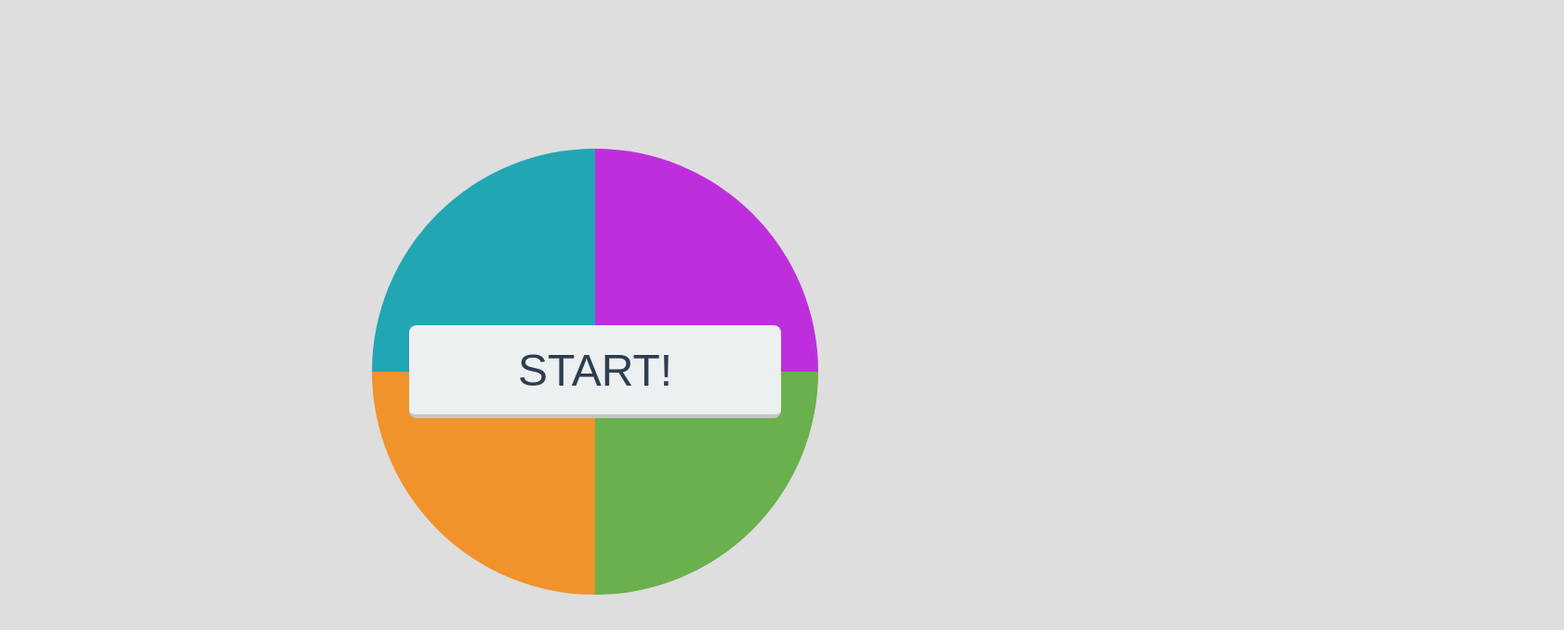
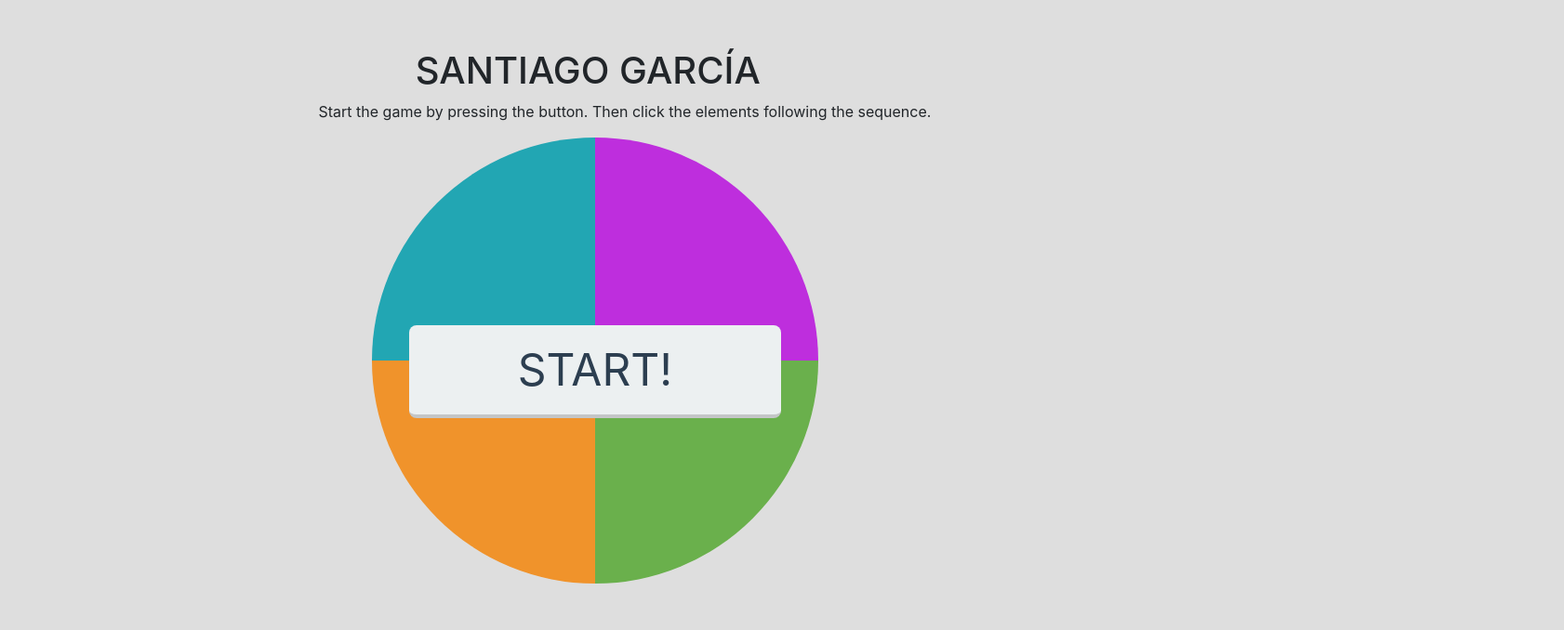
Before and after one commit to san99tiago/javascript-legend, a plain HTML site: page PROJECTS/SIMON_GAME/simon_game.html in a window 1280 px wide. Shown: the whole page at 93% size, 1682 px wide, since content can reach past the window. Drawn offline with nearby package versions, Linux system fonts and the light colour scheme.

Commit message:
Updated simon_game to add title and instructions

```diff
--- a/PROJECTS/SIMON_GAME/simon_game.css
+++ b/PROJECTS/SIMON_GAME/simon_game.css
@@ -5,7 +5,7 @@ body {
     background: #dedede;
     display: flex;
     align-items: center;
-    height: 100vh;
+    height: 85vh;
 }
 
 .gameboard {
--- a/PROJECTS/SIMON_GAME/simon_game.html
+++ b/PROJECTS/SIMON_GAME/simon_game.html
@@ -3,12 +3,23 @@
 <head>
     <meta charset="utf-8">
     <meta name="viewport" content="width=device-width, initial-scale=1.0">
+    <link rel="stylesheet" href="https://stackpath.bootstrapcdn.com/bootstrap/4.3.1/css/bootstrap.min.css" integrity="sha384-ggOyR0iXCbMQv3Xipma34MD+dH/1fQ784/j6cY/iJTQUOhcWr7x9JvoRxT2MZw1T" crossorigin="anonymous">
+
 
     <link rel="stylesheet" href="simon_game.css">
 
     <title>Santi's Simon Game</title>
 </head>
 <body>
+    <div class="container-fluid">
+        <div class="col-12 offset-4">
+            <h1>SANTIAGO GARC&Iacute;A</h1>
+        </div>
+
+        <div class="col-12 offset-3">
+            <p>Start the game by pressing the button. Then click the elements following the sequence.</p>
+        </div>
+
 
         <div class="gameboard">
             <!-- attributes with the structure of "data-something" appear in an -->
@@ -19,6 +30,7 @@
             <div id="green" class="color green right" data-color="green"></div>
             <button id="beginButton" class="btn-start" onclick="startGame()">START!</button>
         </div>
+    </div>
 
     <script src="simon_game.js"></script>
 
```
Lines whose indentation alone changed are shown as unchanged.
